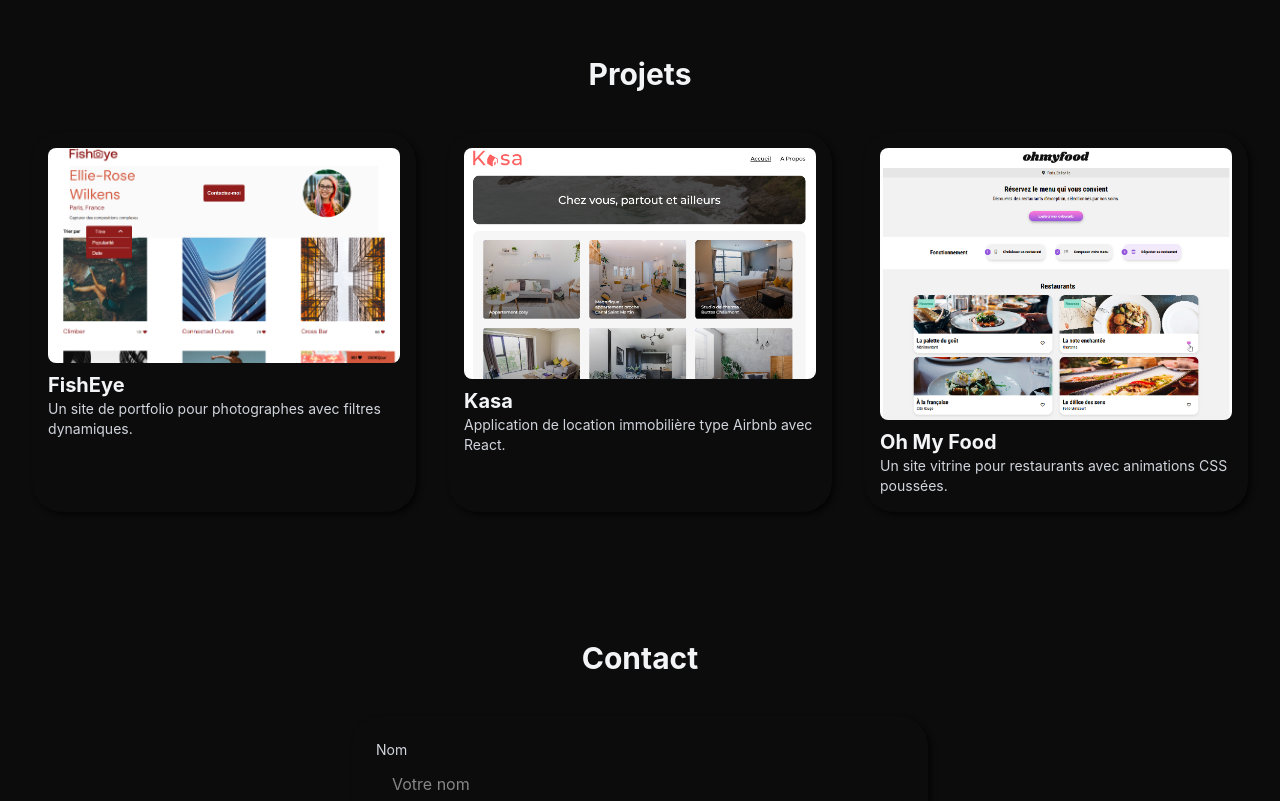
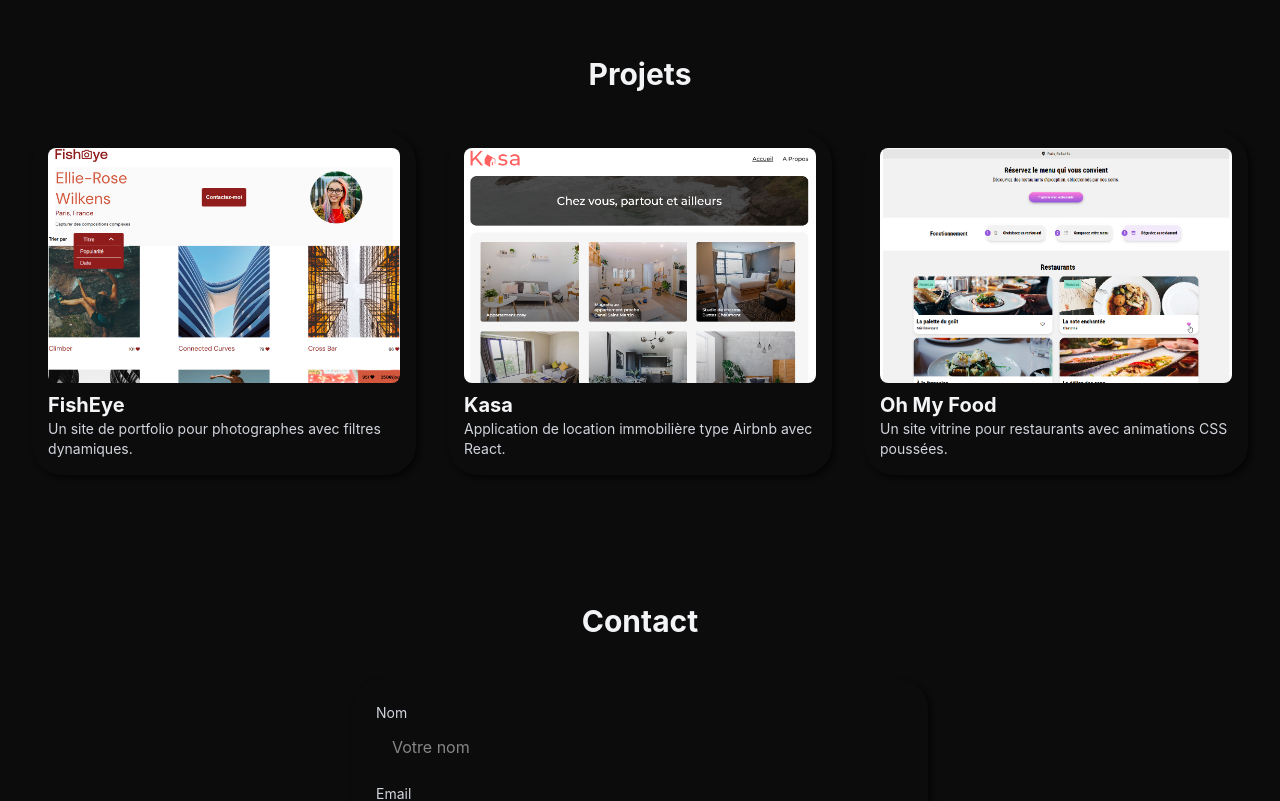
Before and after one commit to ColineOB/ColineOB.github.io, a Next.js app: page / in a window 1280 px wide. Shown: the part 1440-2241 px from the top of the page. Built offline with nearby package versions, Linux system fonts and the light colour scheme.

Commit message:
error + css + button + Contacts

```diff
--- a/src/app/layout.tsx
+++ b/src/app/layout.tsx
@@ -13,7 +13,7 @@ export const metadata: Metadata = {
 export default function RootLayout({ children }: { children: React.ReactNode }) {
   return (
     <html lang="fr">
-      <body className="bg-DarkBlue-900 text-gray-200 antialiased">{children}</body>
+      <body className="bg-steel-gray-500 text-gray-200 antialiased">{children}</body>
     </html>
   );
 }
--- /dev/null
+++ b/src/app/not-found.tsx
@@ -0,0 +1,18 @@
+'use client';
+
+import Link from 'next/link';
+
+export default function NotFound() {
+  return (
+    <div className="flex min-h-screen flex-col items-center justify-center px-6 text-center">
+      <h1 className="text-tulip-tree-500 mb-4 text-5xl font-bold">404</h1>
+      <p className="mb-6 text-xl text-gray-300">Oups... La page que vous cherchez n’existe pas.</p>
+      <Link
+        href="/"
+        className="neumorph-button px-6 py-3 text-sm font-semibold text-white hover:brightness-110"
+      >
+        Retour à l’accueil
+      </Link>
+    </div>
+  );
+}
--- a/src/app/page.tsx
+++ b/src/app/page.tsx
@@ -7,7 +7,7 @@ import SkillsSection from '@/components/SkillsSection';
 
 export default function HomePage() {
   return (
-    <main className="bg-steel-gray-500 text-gray-100">
+    <main className="text-gray-100">
       <HeroSection />
       <SkillsSection />
       <ServicesSection />
--- a/src/app/styles/globals.css
+++ b/src/app/styles/globals.css
@@ -70,6 +70,15 @@
   .neumorph-card-preset {
     border-radius: 30px;
     box-shadow: inset 6px 6px 12px var(--color-steel-gray-700), inset -6px -6px 12px var(--color-steel-gray-200);
+  }
+  .neumorph-card-hover {
+    transition: all 0.3s ease;
+    transform: translateY(0);
+  }
+  .neumorph-card-hover:hover {
+    transform: translateY(-6px) scale(1.02);
+    box-shadow: 12px 12px 24px var(--color-steel-gray-800),
+                -6px -6px 12px var(--color-steel-gray-300);
   }
 
   /* Rounded Logos */
--- a/src/components/ContactSection.tsx
+++ b/src/components/ContactSection.tsx
@@ -63,7 +63,7 @@ export default function ContactSection() {
 
           <button
             type="submit"
-            className="mt-4 rounded-md bg-neon px-6 py-3 font-semibold text-black transition hover:brightness-110"
+            className="neumorph-button mt-4 px-6 py-3 text-sm font-semibold text-white hover:brightness-110"
             aria-label="Envoyer le message"
           >
             Envoyer
@@ -71,7 +71,9 @@ export default function ContactSection() {
         </form>
 
         {sent && (
-          <p className="mt-4 text-center text-sm text-green-400">✅ Message envoyé avec succès !</p>
+          <p className="text-tulip-tree-500 mt-4 text-center text-sm">
+            Message envoyé avec succès !
+          </p>
         )}
 
         <p className="mt-6 text-center text-sm text-gray-400">
--- a/src/components/ProjectsSection.tsx
+++ b/src/components/ProjectsSection.tsx
@@ -34,20 +34,11 @@ export default function ProjectsSection() {
 
       <div className="grid gap-8 md:grid-cols-2 lg:grid-cols-3">
         {projects.map((project, index) => (
-          <div key={index} className="neumorph-card p-4">
-            <a
-              href={project.link}
-              target="_blank"
-              rel="noopener noreferrer"
-              aria-label={project.title}
-            >
-              <Image
-                src={project.image}
-                alt={project.title}
-                width={600}
-                height={400}
-                className="rounded-lg"
-              />
+          <div key={index} className="neumorph-card neumorph-card-hover p-4">
+            <a href={project.link} target="_blank" rel="noopener noreferrer">
+              <div className="relative aspect-[3/2] w-full overflow-hidden rounded-lg">
+                <Image src={project.image} alt={project.title} fill className="object-cover" />
+              </div>
               <h3 className="mt-2 text-xl font-bold">{project.title}</h3>
               <p className="text-sm text-gray-300">{project.description}</p>
             </a>
```
